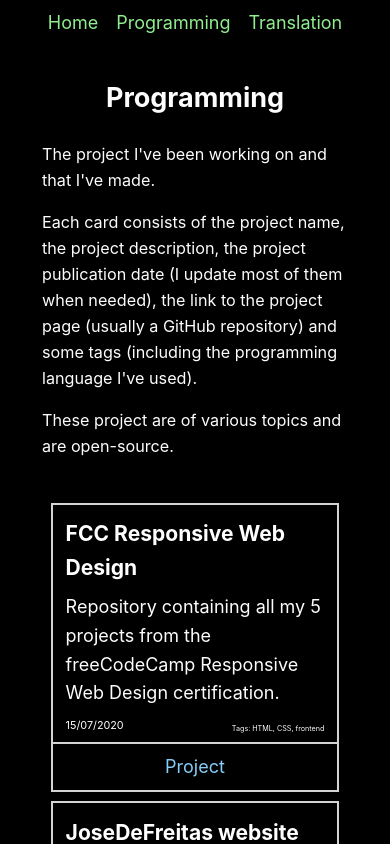
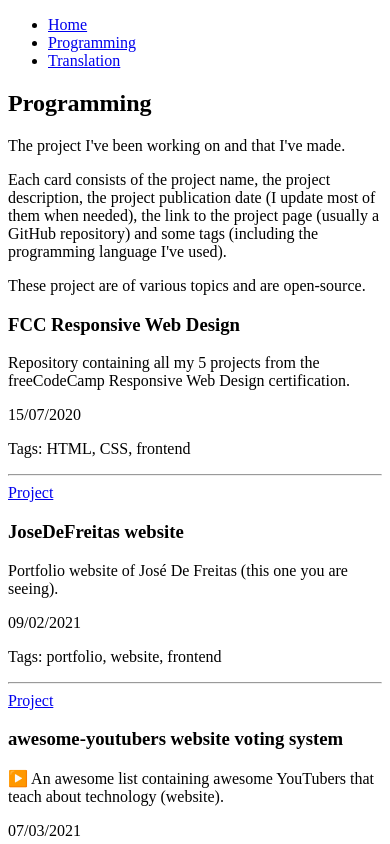
Before and after one commit to JoseDeFreitas/JoseDeFreitas-website, a Next.js app: page /portfolio/programming in a window 390 px wide. Shown: the top 844 px of the page. Built offline with nearby package versions, Linux system fonts and the light colour scheme.

Commit message:
Use tailwindcss

```diff
--- a/package.json
+++ b/package.json
@@ -12,5 +12,10 @@
     "react": "17.0.1",
     "react-dom": "17.0.1",
     "sass": "^1.32.6"
+  },
+  "devDependencies": {
+    "autoprefixer": "^10.2.5",
+    "postcss": "^8.2.9",
+    "tailwindcss": "^2.0.4"
   }
 }
--- a/pages/_app.js
+++ b/pages/_app.js
@@ -1,4 +1,4 @@
-import '../styles/global.scss'
+import 'tailwindcss/tailwind.css'
 
 export default function App({ Component, pageProps }) {
     return <Component {...pageProps} />
--- /dev/null
+++ b/postcss.config.js
@@ -0,0 +1,6 @@
+module.exports = {
+  plugins: {
+    tailwindcss: {},
+    autoprefixer: {},
+  },
+}
--- a/styles/global.scss
+++ /dev/null
@@ -1,404 +0,0 @@
-// General
-
-html,
-body {
-    padding: 0;
-    margin: 0;
-    font-family: -apple-system, BlinkMacSystemFont, Segoe UI, Roboto, Oxygen, Ubuntu,
-        Cantarell, Fira Sans, Droid Sans, Helvetica Neue, sans-serif;
-    line-height: 1.6;
-    font-size: 18px;
-    background-color: #000000;
-}
-
-* {
-    box-sizing: border-box;
-}
-
-p, h1, h2, span {
-    color: #fdfdfd;
-}
-
-a {
-    color: lightskyblue;
-    text-decoration: none;
-}
-
-a:hover {
-    text-decoration: underline;
-}
-
-img {
-    max-width: 100%;
-    display: block;
-}
-
-// Navigation bar
-
-#navbar {
-    position: fixed;
-    padding: .8em;
-    margin: 0;
-    width: 100vw;
-    background-color: rgba(0,0,0,.94);
-
-    ul {
-        margin: 0;
-        padding: 0;
-        list-style: none;
-        display: grid;
-        grid-auto-flow: column;
-        grid-gap: 2em;
-        justify-content: center;
-
-        a {
-            color: lightgreen;
-        }
-    }
-}
-
-// Main page
-
-#main {
-    display: grid;
-    justify-content: center;
-    align-content: center;
-    min-height: 100vh;
-
-    #author {
-        display: grid;
-        justify-content: center;
-        margin-bottom: 2em;
-
-        #name {
-            margin: 0;
-            text-align: center;
-        }
-
-        #title {
-            margin: 0 0 .8em 0;
-            text-align: center;
-        }
-    }
-
-    #description {
-        display: grid;
-        grid-template-columns: auto, auto;
-        grid-gap: 2em;
-        width: 70em;
-        margin: 0;
-
-        #programming {
-            grid-column: 1 / 2;
-
-            h2 {
-                margin-top: 0;
-            }
-
-            p {
-                margin: 0;
-            }
-        }
-
-        #translation {
-            grid-column: 2 / 3;
-
-            h2 {
-                margin-top: 0;
-            }
-
-            p {
-                margin: 0;
-            }
-        }
-    }
-
-    #contact {
-        margin-top: 2em;
-
-        p {
-            display: grid;
-            justify-content: center;
-            margin: 0 0 .2em 0
-        }
-
-        ul {
-            margin: 0;
-            padding: 0;
-            list-style: none;
-            display: grid;
-            grid-auto-flow: column;
-            grid-gap: 1.5em;
-            justify-content: center;
-        }
-    }
-}
-
-// Portfolio pages
-
-#main {
-    #header {
-        margin-top: 5em;
-        display: grid;
-        width: 40em;
-        justify-self: center;
-
-        h1 {
-            text-align: center;
-        }
-
-        p {
-            margin-top: 0;
-        }
-    }
-
-    #container {
-        margin: 1.5em 0 3em 0;
-        display: grid;
-        grid-template-columns: auto auto auto auto;
-        justify-content: center;
-        grid-gap: .5em;
-
-        .card {
-            width: 18em;
-            height: auto;
-            border: 2px solid #d3d3d3;
-            padding: .8em;
-            position: relative;
-
-            .card-info {
-                margin-bottom: 2.4em;
-
-                h3 {
-                    color: white;
-                    margin: 0 0 .4em 0;
-                }
-
-                p {
-                    margin: 0;
-                }
-
-                .card-extra {
-                    margin-top: .5em;
-                    display: grid;
-                    grid-auto-flow: column;
-
-                    .date {
-                        font-size: .8em;
-                    }
-
-                    .card-tags {
-                        align-self: flex-end;
-                        text-align: right;
-                        font-size: .6em;
-                    }
-                }
-            }
-
-            .card-bottom {
-                margin-bottom: .5em;
-                position: absolute;
-                bottom: 0;
-                left: 0;
-                width: 100%;
-
-                hr {
-                    border: 1px solid #d3d3d3;
-                }
-
-                .card-links {
-                    display: grid;
-                    grid-auto-flow: column;
-                    justify-content: space-evenly;
-
-                    a {
-                        margin:0;
-                    }
-
-                    p {
-                        margin: 0;
-                    }
-                }
-            }
-        }
-
-        .card:hover {
-            border: 2px solid lightgreen;
-        }
-    }
-}
-
-// Media queries
-
-// Small monitors/tablets
-
-@media screen and (max-width: 1400px) {
-
-    // Navigation bar
-
-    #navbar {
-        padding: .6em;
-
-        ul {
-            grid-gap: 1em;
-        }
-    }
-
-    // Main page
-
-    #main {
-        #author {
-            margin-bottom: 1.5em;
-        }
-
-        #description {
-            width: 60em;
-            grid-gap: 1.5em;
-        }
-
-        #contact {
-            margin: 1.5em 0;
-
-            ul {
-                grid-gap: 1em;
-            }
-        }
-    }
-
-    // Portfolio pages
-
-    #main {
-        #container {
-            //margin: 5em 8em 0 8em;
-            grid-template-columns: auto auto auto;
-            grid-gap: .5em;
-
-            .card {
-                width: 17em;
-                padding: .7em;
-
-                .card-info {
-                    .card-extra {
-                        .date {
-                            font-size: .6em;
-                        }
-
-                        .card-tags {
-                            font-size: .5em;
-                        }
-                    }
-                }
-            }
-        }
-    }
-}
-
-// Mobile big
-
-@media screen and (max-width: 1150px) {
-
-    // Navigation bar
-
-    #navbar {
-        padding: .5em;
-
-        ul {
-            grid-gap: 1em;
-        }
-    }
-
-    // Main page
-
-    #main {
-        #author {
-            margin: 3em 0 1.4em;
-        }
-
-        #description {
-            grid-template-columns: auto;
-            grid-template-rows: auto auto;
-            grid-gap: 1.5em;
-            width: 30em;
-
-            #programming {
-                grid-column: 1 / 2;
-                grid-row: 1 / 2;
-            }
-
-            #translation {
-                grid-column: 1 / 2;
-                grid-row: 2 / 3;
-            }
-        }
-
-        #contact {
-            margin: 1.4em 0;
-
-            ul {
-                grid-gap: 1em;
-            }
-        }
-    }
-
-    // Portfolio pages
-
-    #main {
-        #header {
-            margin-top: 3em;
-            width: 30em;
-            display: grid;
-
-            p {
-                font-size: .9em;
-            }
-        }
-
-        #container {
-            grid-template-columns: auto auto;
-            grid-gap: .5em;
-            justify-content: center;
-
-            .card {
-                width: 16em;
-                padding: .7em;
-
-                .card-info {
-                    .card-extra {
-                        .date {
-                            font-size: .6em;
-                        }
-
-                        .card-tags {
-                            font-size: .4em;
-                        }
-                    }
-                }
-            }
-        }
-    }
-}
-
-// Mobile small
-
-@media screen and (max-width: 650px) {
-
-    // Main page
-
-    #main {
-        #description {
-            width: 20em;
-        }
-    }
-
-    // Portfolio pages
-
-    #main {
-        #header {
-            width: 17em;
-        }
-
-        #container {
-            grid-template-columns: auto;
-        }
-    }
-}
```
Also changed, not shown: tailwind.config.js (added, +15 -0 lines), 1 other file (tests, documents, lock files or other folders).
